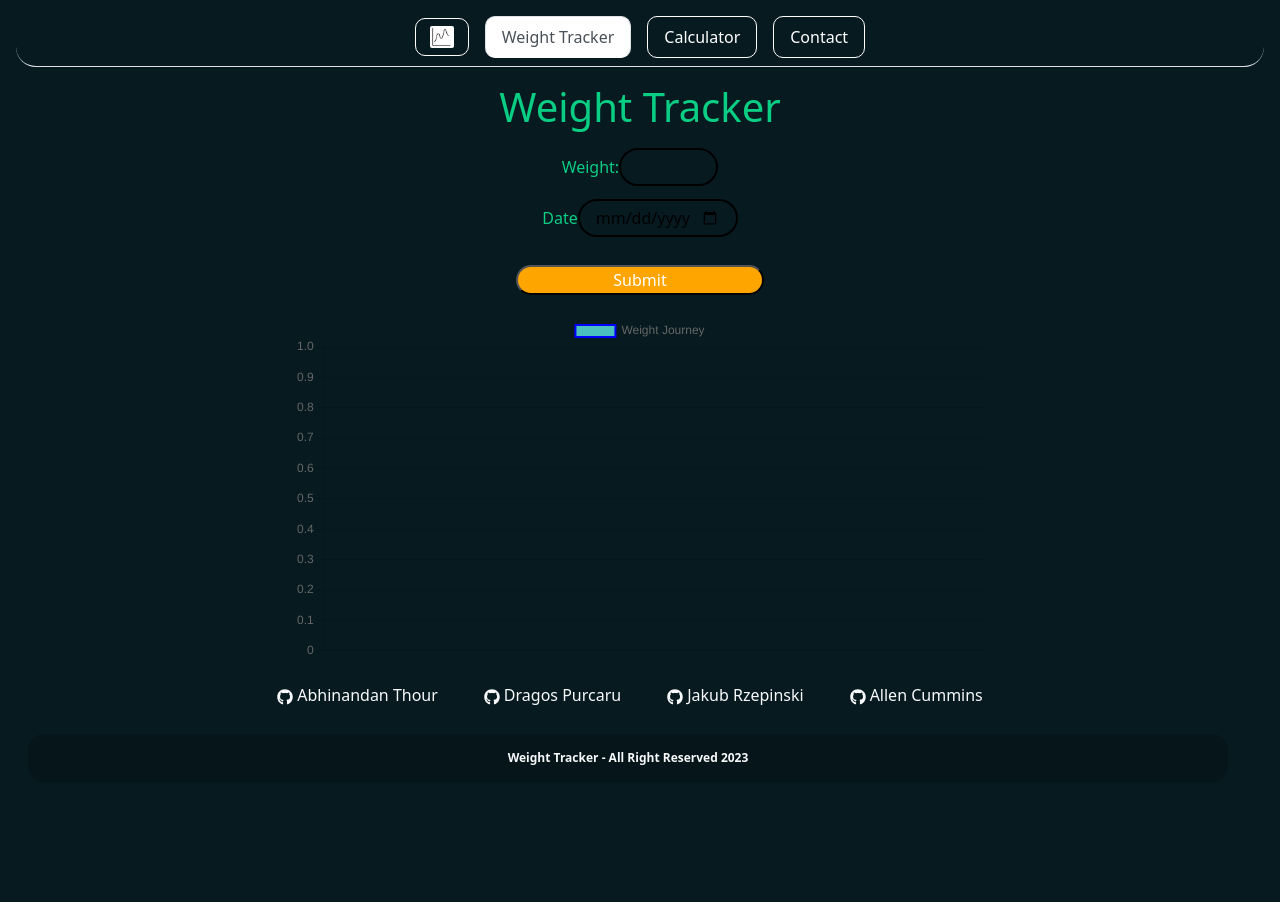
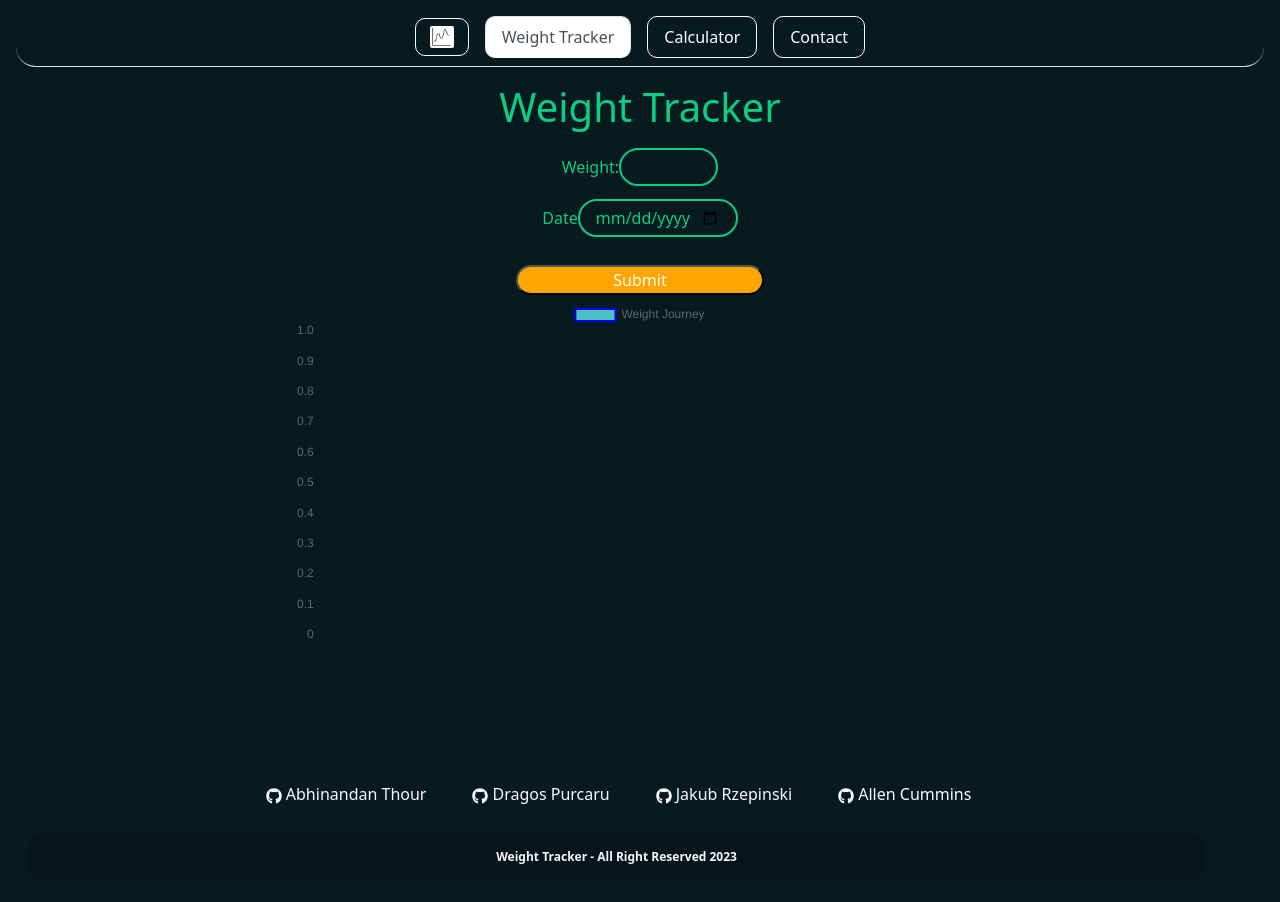
Before and after one commit to Bh00fie/Weight-Tracker, a React (Create React App) app: page /tracker in a window 1280 px wide. Before the commit the page ends 800 px from the top, so only its background shows below. Built offline with nearby package versions, Linux system fonts and the light colour scheme.

Commit message:
button changed

```diff
--- a/src/App.css
+++ b/src/App.css
@@ -2,3 +2,10 @@ body {
     background-color: rgb(6, 26, 32);
     color: rgb(10, 206, 131);
 }
+
+button {
+    width: 20%;
+    border-radius: 20px;
+    background-color: orange;
+    color: white;
+}
--- a/src/components/footer/footer.css
+++ b/src/components/footer/footer.css
@@ -1,5 +1,4 @@
 footer {
-    position: absolute;
     bottom: 0;
     width: 95%;
     margin: 1vh;
@@ -9,7 +8,8 @@ footer {
     display: flex;
     justify-content: center;
     flex-direction: column;
-  }
+    margin-top: 15vh;
+}
 
 .btn {
     font-size: 2vh;
--- a/src/components/pages/Calculator.js
+++ b/src/components/pages/Calculator.js
@@ -1,6 +1,7 @@
 import React,{ useState } from "react";
 import CalcGrid from "../sections/CalcGrid/CalcGrid";
 import MealList from "../sections/mealPlan/mealdata";
+import "./calculator.css";
 
 function Calculator() {
   const [mealData, setMealData] = useState(null);
@@ -42,7 +43,10 @@ function Calculator() {
             placeholder="Input calories for your desired weight loss"
             onChange={handleChange}
           />
-          <button onClick={getMealData}>Get Daily Meal Plan</button>
+          <button
+          onClick={getMealData}
+          id="mealBtn"
+          >Get Daily Meal Plan</button>
         </section>
         {mealData && <MealList mealData={mealData} />}
       </div>
--- /dev/null
+++ b/src/components/pages/calculator.css
@@ -0,0 +1,3 @@
+body {
+    color: rgb(10, 206, 131);
+}
--- a/src/components/pages/contactUs.css
+++ b/src/components/pages/contactUs.css
@@ -13,7 +13,8 @@ input, textarea {
     width: 40%;
     height: 3vw;
     border-radius: 2vw;
-    border: 2px solid black;
+    border: 2px solid rgb(10, 206, 131);
+    color: rgb(10, 206, 131);
     padding: 2vh;
 
 }
@@ -33,7 +34,7 @@ label, .sendButton {
 .sendButton {
     width: 20%;
     height: 7vh;
-    margin-bottom: 35vh;
+    margin-bottom: 15vh;
     background-color: orange;
     color: white;
     display: flex;
@@ -54,7 +55,7 @@ label, .sendButton {
     }
 
     label, .sendButton {
-        font-size: smaller ;
+        font-size: smaller;
     }
 
   }
--- a/src/components/pages/tracker.css
+++ b/src/components/pages/tracker.css
@@ -1,7 +1,6 @@
 .lineChart {
     margin-left: auto;
     margin-right: auto;
-
 }
 
 .weightInput {
@@ -14,7 +13,6 @@
 
 .submitButton {
     width: 20%;
-    margin-bottom: 2vh;
     border-radius: 20px;
     background-color: orange;
     color: white;
--- a/src/components/sections/CalcGrid/CalcGrid.js
+++ b/src/components/sections/CalcGrid/CalcGrid.js
@@ -68,7 +68,7 @@ function CalcGrid() {
         th: {
           'background-color': 'rgba(0, 0, 0, 0.1)',
 
-          color: '#000',
+          color: 'rgb(10, 206, 131)',
 
           'border-bottom': '2px solid #ccc',
 
--- a/src/style.css
+++ /dev/null
@@ -1,4 +0,0 @@
-body {
-    background-color: rgb(6, 26, 32);
-    color: rgb(10, 206, 131);
-}
```
